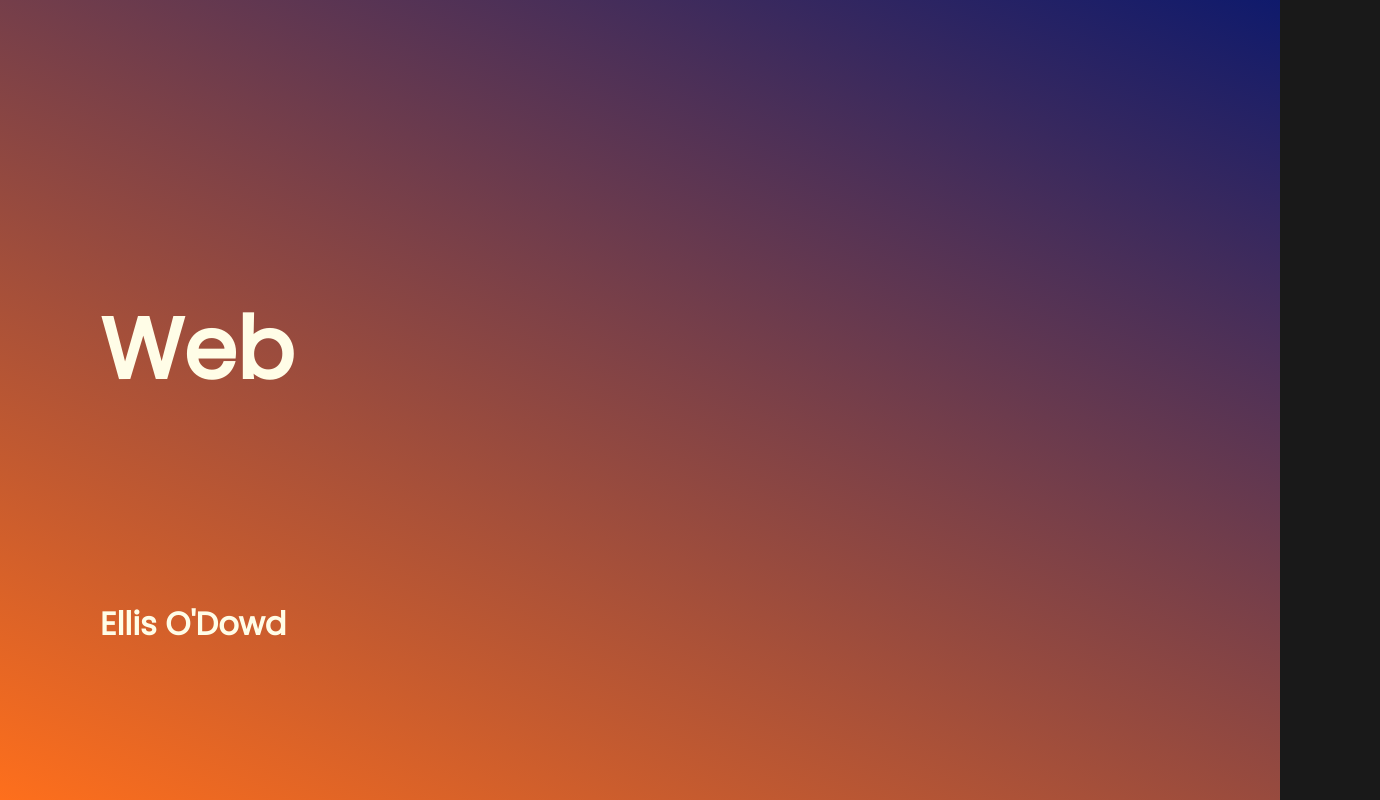
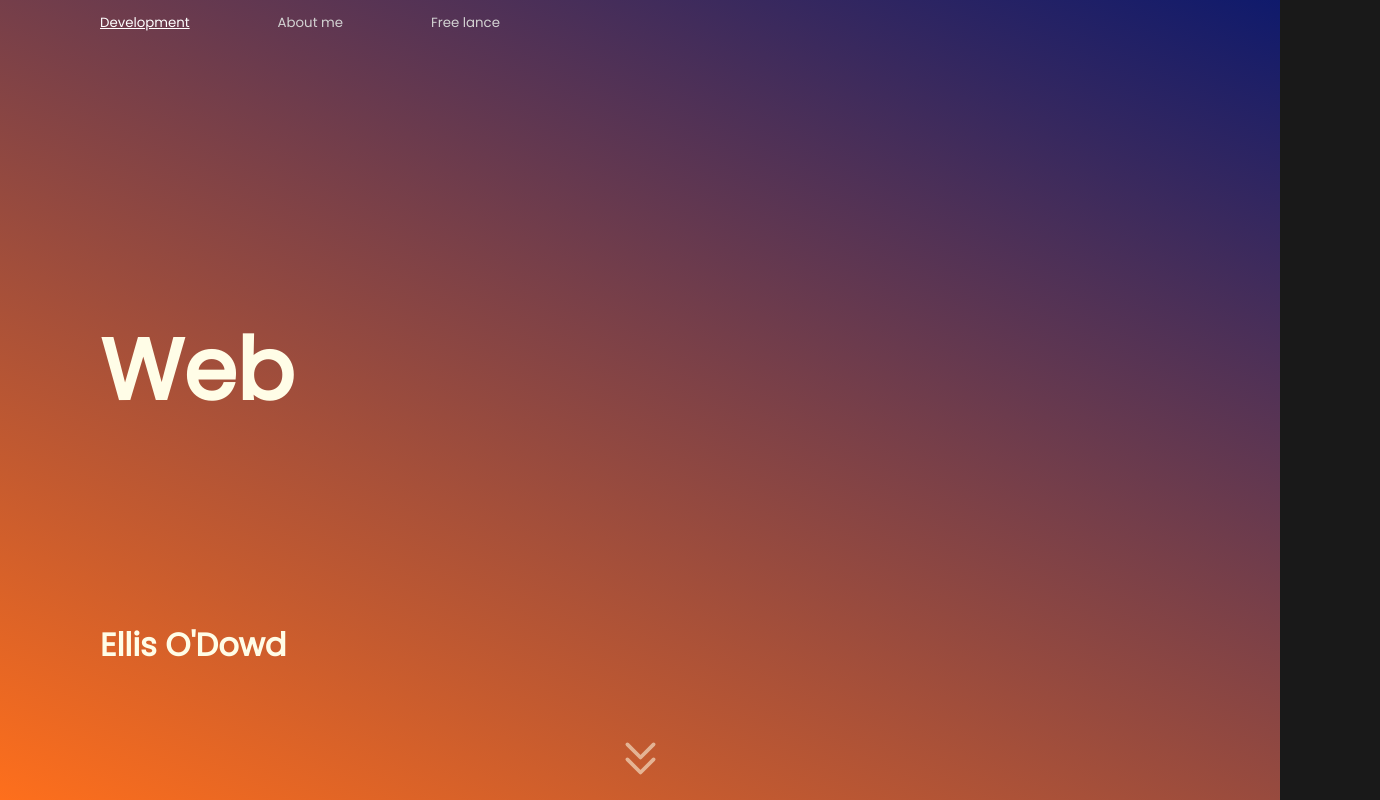
Before and after one commit to eshiesty/ellisodowdportoflio, a React (Create React App) app: page / in a window 1280 px wide. Shown: the top 800 px of the page, 1380 px wide, since content can reach past the window. Built offline with nearby package versions, Linux system fonts and the light colour scheme.

Commit message:
Slight changes to project visuals

```diff
--- a/package.json
+++ b/package.json
@@ -9,6 +9,7 @@
     "react": "^18.2.0",
     "react-dom": "^18.2.0",
     "react-icons": "^4.10.1",
+    "react-router-dom": "^6.14.1",
     "react-scripts": "5.0.1",
     "web-vitals": "^2.1.4"
   },
--- a/src/App.js
+++ b/src/App.js
@@ -5,15 +5,28 @@ import Skills from "./Components/Skills";
 import Links from "./Components/Links";
 import Projects from "./Components/Projects";
 import AboutMe from "./Components/AboutMe";
+import { BrowserRouter as Router, Routes, Route, Link } from "react-router-dom";
 function App() {
   return (
+    <Router>
       <div className="App">
+        <Routes>
+          <Route
+            path="/"
+            element={
+              <div>
                 <Landing />
                 <Skills />
                 <Links />
                 <Projects />
-      {/* <AboutMe /> */}
               </div>
+            }
+          ></Route>
+          <Route path="/aboutme" element={<AboutMe />}></Route>
+          <Route path="/">{/* <Home /> */}</Route>
+        </Routes>
+      </div>
+    </Router>
   );
 }
 
--- a/src/Components/Landing/index.js
+++ b/src/Components/Landing/index.js
@@ -1,5 +1,8 @@
 import React, { useEffect, useState } from "react";
 import "./styles.css";
+import { HiOutlineChevronDoubleDown } from "react-icons/hi";
+import { useNavigate } from "react-router-dom";
+import TopNavBar from "../TopNavBar";
 const Landing = () => {
   let titleArray = [
     "Mobile developer",
@@ -9,7 +12,7 @@ const Landing = () => {
     "Freelancer",
     "Web developer",
   ];
-
+  const navigate = useNavigate();
   const [title, setTitle] = useState(titleArray[5]);
   const [titleIndex, setTitleIndex] = useState(0);
   const [writing, setWriting] = useState(false);
@@ -54,7 +57,9 @@ const Landing = () => {
   }, [title, deleting]);
 
   return (
+    <>
       <div className="landing-zone">
+        <TopNavBar />
         <div className="cover-text-holder">
           <div className="header-holder">
             <h1 className="header">{title}</h1>
@@ -66,6 +71,10 @@ const Landing = () => {
           </div>
         </div>
       </div>
+      <div id="down-arrows-holder">
+        <HiOutlineChevronDoubleDown id="down-arrows" size={45} />
+      </div>
+    </>
   );
 };
 
--- a/src/Components/Landing/styles.css
+++ b/src/Components/Landing/styles.css
@@ -2,6 +2,7 @@
   font-size: 64pt;
   color: #fffde7;
 }
+
 .sub-header {
   font-size: 42pt;
   color: #fffde7;
@@ -28,11 +29,59 @@
   align-items: flex-start;
   margin-left: 100px;
 }
+.nav-link {
+  font-size: 10pt;
+  /* letter-spacing: 1.2px; */
+  color: lightgray;
+}
+:hover .nav-link {
+  cursor: pointer;
+}
+#landing-header-nav-holder {
+  margin-bottom: 100px;
+}
+#landing-header-nav {
+  display: flex;
+  width: 400px;
+  margin-left: 100px;
+  justify-content: space-between;
+}
+
+#down-arrows-holder {
+  /* background-color: red; */
+  flex: 1;
+  display: flex;
+  justify-content: center;
+  /* margin-top: -150px; */
+  animation-duration: 3s;
+  animation-name: arrowAnimation;
+  animation-iteration-count: infinite;
+}
+#down-arrows {
+  margin-top: -70px;
+}
+
+@keyframes arrowAnimation {
+  from {
+    opacity: 0.1;
+    /* transform: rotate(0deg); */
+  }
+
+  50% {
+    opacity: 1;
+    transform: translateY(10px);
+  }
+
+  to {
+    opacity: 0.1;
+  }
+}
 .landing-zone {
   height: 100vh;
   width: 100%;
   display: flex;
-  align-items: center;
+  flex-direction: column;
+  /* align-items: center; */
   background: linear-gradient(25deg, rgb(254, 111, 28), rgb(15, 26, 108));
   /* background: linear-gradient(rgb(3, 187, 207), #191919); */
 }
@@ -42,6 +91,11 @@
   font-size: 96pt;
   transition: ease;
   animation: text-cursor-blink infinite 1s linear;
+}
+.selected-nav {
+  /* font-weight: bold; */
+  text-decoration-line: underline;
+  color: white;
 }
 @keyframes text-cursor-blink {
   from {
@@ -90,7 +144,7 @@
     flex-direction: row;
     align-items: flex-start;
     align-items: center;
-    margin-left: 20px;
+    /* margin-left: 20px; */
   }
   .name-holder {
     /* background-color: red; */
--- a/src/Components/Projects/styles.css
+++ b/src/Components/Projects/styles.css
@@ -13,10 +13,39 @@
   padding: 30px;
   border-radius: 20px;
   border-radius: 20px;
-  border: 20px solid #e2a747;
-  border-bottom-width: 0px;
+  /* border: 20px solid #e2a747; */
+  /* border-bottom-width: 0px;
   border-left-width: 0px;
-  border-right-width: 0px;
+  border-right-width: 0px; */
+  animation: movingShadow1 5s infinite ease;
+  /* animation: movingShadow1 10s infinite ease; */
+}
+
+@keyframes movingShadow1 {
+  from {
+    box-shadow: 0px 0px 0px -1px #e2a747;
+  }
+  50% {
+    box-shadow: 0px 0px 0px 10px #e2a747;
+  }
+  to {
+    box-shadow: 0px 0px 0px -1px #e2a747;
+  }
+  /* from {
+    box-shadow: -11px -3px 20px 20px #101010;
+  }
+  25% {
+    box-shadow: 10px 0px 20px 20px #101010;
+  }
+  50% {
+    box-shadow: -2px -13px 20px 30px #101010;
+  }
+  75% {
+    box-shadow: 4px 12px 20px 20px #101010;
+  }
+  100% {
+    box-shadow: -11px -3px 20px 20px #101010;
+  } */
 }
 .yolkify-web-grid {
   display: grid;
--- /dev/null
+++ b/src/Components/TopNavBar/index.js
@@ -0,0 +1,25 @@
+import React from "react";
+import "./styles.css";
+import { useNavigate } from "react-router-dom";
+const TopNavBar = () => {
+  const navigate = useNavigate();
+  return (
+    <>
+      <div id="landing-header-nav-holder">
+        <div id="landing-header-nav">
+          <p className="nav-link selected-nav">Development</p>
+          <div
+            onClick={() => {
+              navigate("/aboutme");
+            }}
+          >
+            <p className="nav-link">About me</p>
+          </div>
+          <p className="nav-link">Free lance</p>
+        </div>
+      </div>
+    </>
+  );
+};
+
+export default TopNavBar;
```
Also changed, not shown: src/Components/TopNavBar/styles.css (added), 1 other file (tests, documents, lock files or other folders). Lines whose indentation alone changed are shown as unchanged.
